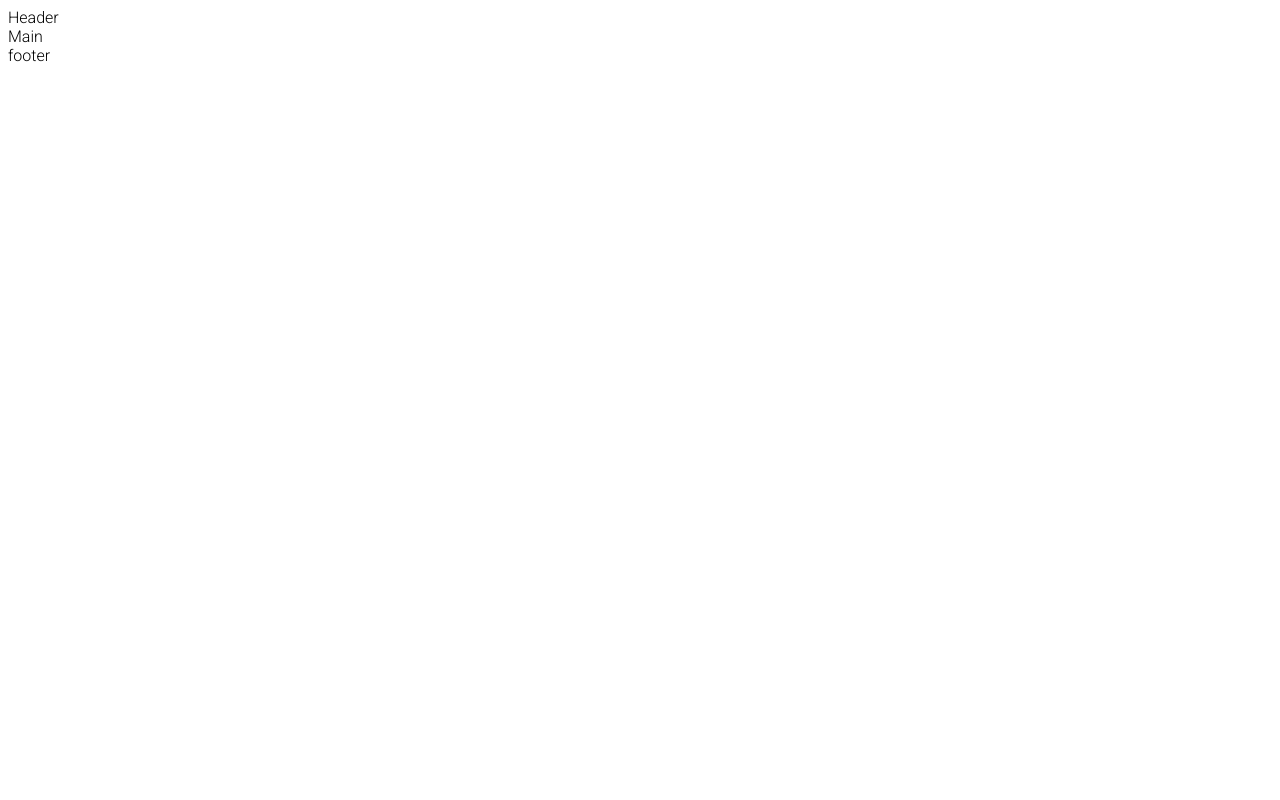
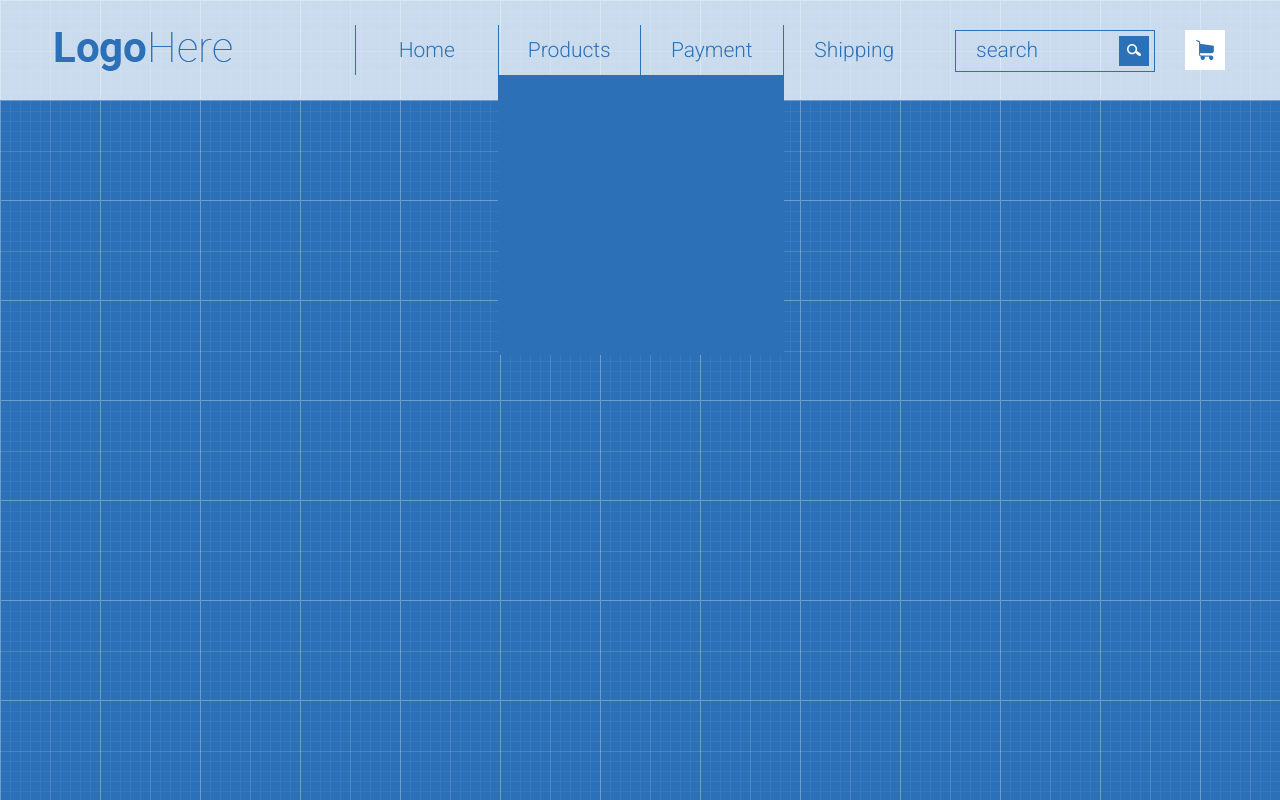
Before and after one commit to DP8-pro/d.github.io, a plain HTML site: page index.html in a window 1280 px wide. Drawn offline with Linux system fonts and the light colour scheme.

Commit message:
chenged title

```diff
--- a/index.html
+++ b/index.html
@@ -4,7 +4,7 @@
     <head>
         <meta charset="UTF-8">
         <meta name="viewport" content="width=device-width, initial-scale=1.0">
-        <title>Shop-project</title>
+        <title>Shop-project !!!</title>
         <link rel="stylesheet" href="https://fonts.googleapis.com/css2?family=Roboto:wght@300;700&display=swap">
         <link rel="stylesheet" href="reset.css">
         <link rel="stylesheet" href="style.css">
@@ -14,18 +14,56 @@
 
 <body>
 
-<header class="header">Header</header>
+<header class="header">
     <div class="container">
         <div class="row">
-            <div class="col-md-3"></div>
-            <div class="col-md-6"></div>
-            <div class="col-md-3"></div>
-        </div>
+            <div class="col-md-3">
+                <div class="logo">
+                    <a href="">
+                        <img src="images/logo.png" alt="logo">
+                    </a>
+                </div>
+            </div>
+            <div class="col-md-6">
+                <nav>
+                    <ul class="menu">
+                        <li><a href="">Home</a></li>
+                        <div class="active">
+                            <li><a href=""> Products </a>
+                                <ul class="active-prod">
+                                    <li><a href="#">Lorem ipsum dolor</a></li>
+                                    <li><a href="#">Sit amet</a></li>
+                                    <li><a href="#">Consectetur adipisicing</a></li>
+                                    <li><a href="#">Tempor incididunt</a></li>
+                                    <li><a href="#">Dolore magna aliqua</a></li>
+                                    <li><a href="#">Ut enim ad minim veniam</a></li>
+                                    <li><a href="#">Quis nostrud</a></li>
+                                </ul>
+                            </li>
+                        </div>
+                        <li><a href="">Payment</a></li>
+                        <li><a href="">Shipping</a></li>
+                    </ul>
+                </nav>
+            </div>
+
+            <div class="col-md-3">
+                <form class="form">
+                    <div class="search">
+                            <input type="search" name="search" placeholder="search">
+                            <button type="submit" id="search"> <img src="images/icon (4).png" alt="icon"> </button>
+                    </div>
+
+                    <div class="basket">
+                        <img src="images/icon (1).png" alt="icon">
+                    </div>
+                </form>
+            </div>
     </div>
-<main class="main">Main</main>
-<footer class= "footer">footer</footer>
-
-
+</header>
+<main class="main"></main>
+<footer class= "footer"></footer>
 
 </body>
+
 </html>
--- a/reset.css
+++ b/reset.css
@@ -0,0 +1,48 @@
+/* http://meyerweb.com/eric/tools/css/reset/
+   v2.0 | 20110126
+   License: none (public domain)
+*/
+
+html, body, div, span, applet, object, iframe,
+h1, h2, h3, h4, h5, h6, p, blockquote, pre,
+a, abbr, acronym, address, big, cite, code,
+del, dfn, em, img, ins, kbd, q, s, samp,
+small, strike, strong, sub, sup, tt, var,
+b, u, i, center,
+dl, dt, dd, ol, ul, li,
+fieldset, form, label, legend,
+table, caption, tbody, tfoot, thead, tr, th, td,
+article, aside, canvas, details, embed,
+figure, figcaption, footer, header, hgroup,
+menu, nav, output, ruby, section, summary,
+time, mark, audio, video {
+	margin: 0;
+	padding: 0;
+	border: 0;
+	font-size: 100%;
+	font: inherit;
+	vertical-align: baseline;
+}
+/* HTML5 display-role reset for older browsers */
+article, aside, details, figcaption, figure,
+footer, header, hgroup, menu, nav, section {
+	display: block;
+}
+body {
+	line-height: 1;
+}
+ol, ul {
+	list-style: none;
+}
+blockquote, q {
+	quotes: none;
+}
+blockquote:before, blockquote:after,
+q:before, q:after {
+	content: '';
+	content: none;
+}
+table {
+	border-collapse: collapse;
+	border-spacing: 0;
+}
--- a/style.css
+++ b/style.css
@@ -1,13 +1,158 @@
-* {
-    box-sizing: border-box;
+* { box-sizing: border-box; }
+
+body {
+    font-family: 'Roboto', sans-serif;
+    background-image: url(images/patt.png);
+}
+
+
+.container {
+    width: 1200px;
+    margin: 0 auto;
+    padding-left: 15px;
+    padding-right: 15px;
+}
+
+.row {
+    margin-left: -15px;
+    margin-right: -15px;
+}
+
+.row:after,.menu:after {
+    clear: both;
+    display: block;
+    content: "";
+}
+
+.col-md-3 {
+    width: 25%;
+}
+
+
+.search {
+    float: left;
+    margin-top: 5px;
+    display: block;
+    width: 200px;
+    min-height: 40px;
+    border: 1px solid #2c71b8;
+    font-family: 'Roboto', sans-serif;
+    font-size: 21px;
+    color: #2c71b8;
+
+}
+.search input {
+    border: none;
+    outline: none;
+    -webkit-appearance: none;
+    background: none;
+    width: 130px;
+    margin: 9px 5px 5px 15px;
+    padding: 5px;
 
 }
 
+input::-webkit-input-placeholder {
 
+    color: #2c71b8;
+    font-family: 'Roboto', sans-serif;
+    font-size: 21px;
+    background: none;
+}
 
-body {
-    font-family: 'Roboto', sans-serif;
+.search button {
+    float: right;
+    display: block;
+    border: none;
+    width: 30px;
+    height: 30px;
+    margin: 5px;
+    background-color: #2c71b8;
+}
+
+.basket {
+    margin-top: 5px;
+    float: right;
+    display: block;
+    width: 40px;
+    height: 40px;
+    background-color: white;
+    margin-left: auto;
+    margin-right: auto;
+    position: relative;
+}
+
+.basket img {
+    margin: 0;
+    position: absolute;
+    top: 50%;
+    left: 50%;
+    margin-right: -50%;
+    transform: translate(-50%, -50%)
+}
+
+.col-md-6 {
+    width: 50%;
+}
+
+[class*="col-"] {
+    float: left;
+    padding-left: 15px;
+    padding-right: 15px;
+}
+
+.header {
+    height: 100px;
+    background-color: rgba(255, 255, 255, 0.75);
+    padding: 25px 0;
+}
+
+.logo {
+    margin-top: 7px;
+}
+
+.menu li {
+    list-style-type: none;
+    width: 25%;
+    float: left;
+    border-left: 1px solid #2c71b8;
+}
+
+menu li:last-child {
+    border-right: 1px solid #2c71b8;
+}
+
+.menu a {
+    display: block;
+    height: 50px;
+    text-decoration: none;
+    color: #2c71b8;
+    text-align: center;
+    line-height: 50px;
+    font-size: 21px;
+}
+
+.menu a:hover {
+    background-color: #2c71b8;
+    color: white;
+}
+.active {
 
 
 
 }
+.active-prod li {
+    float: left;
+    display: block;
+    width: 285px;
+    height: 40px;
+    background-color: #2c71b8;
+    color: white;
+    text-align: start;
+    position: relative;
+
+}
+.active-prod a:hover {
+    background-color: white;
+    color: #2c71b8;
+}
```
Also changed, not shown: images/icon (1).png (added), images/icon (2).png (added), images/icon (4).png (added), images/logo.png (added), images/patt.png (added).
